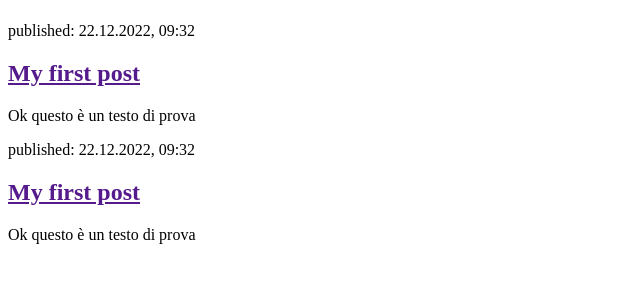
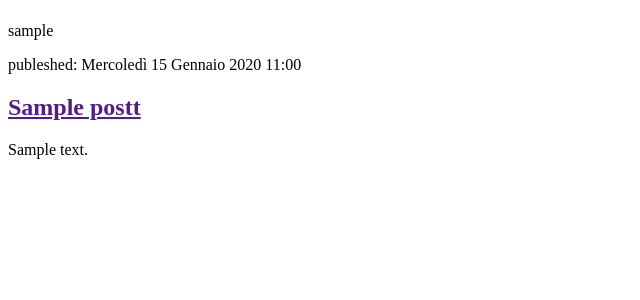
Before and after one commit to HeroHacket/my-first-blog, a Django app: page / in a window 1280 px wide. Shown: the part 58-358 px from the top of the page, without its empty margins (0-640 px from the left). Run offline with Django 4.2, Linux system fonts and the light colour scheme; tables that the repository leaves empty hold one stand-in row (values such as "Sample post").

Commit message:
Modified templates to display posts from database

```diff
--- a/blog/templates/blog/post_list.html
+++ b/blog/templates/blog/post_list.html
@@ -8,16 +8,13 @@
                 <h1><a href="/">Django Blog</a></h1>
         </header>
 
-        <article>
-            <time>published: 22.12.2022, 09:32</time>
-            <h2><a href="">My first post</a></h2>
-            <p>Ok questo è un testo di prova</p>
-        </article>
-
-        <article>
-            <time>published: 22.12.2022, 09:32</time>
-            <h2><a href="">My first post</a></h2>
-            <p>Ok questo è un testo di prova</p>
-        </article>
+        {% for post in posts %}
+            <article>
+                <p>{{ post.author }}</p>
+                <time>publeshed: {{ post.published_date }}</time>
+                <h2><a href="">{{ post.title }}</a></h2>
+                <p>{{ post.text|linebreaksbr }}</p>
+            </article>
+        {% endfor %}
     </body>
 </html>
--- a/blog/views.py
+++ b/blog/views.py
@@ -1,4 +1,7 @@
 from django.shortcuts import render
+from django.utils import timezone
+from .models import PostT
 
 def post_list(request):
-    return render(request, 'blog/post_list.html', {})
+    posts = PostT.objects.filter(published_date__lte=timezone.now()).order_by('published_date')
+    return render(request, 'blog/post_list.html', {'posts': posts})
```
